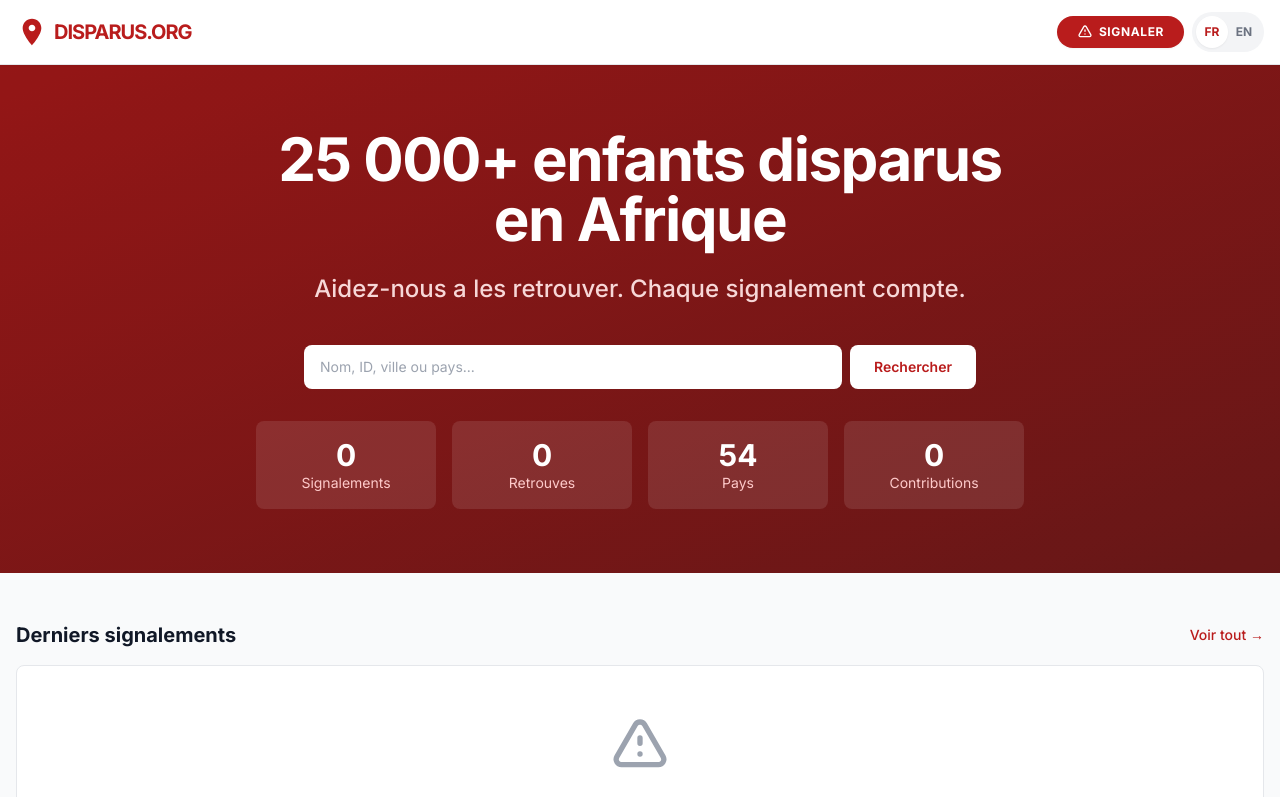
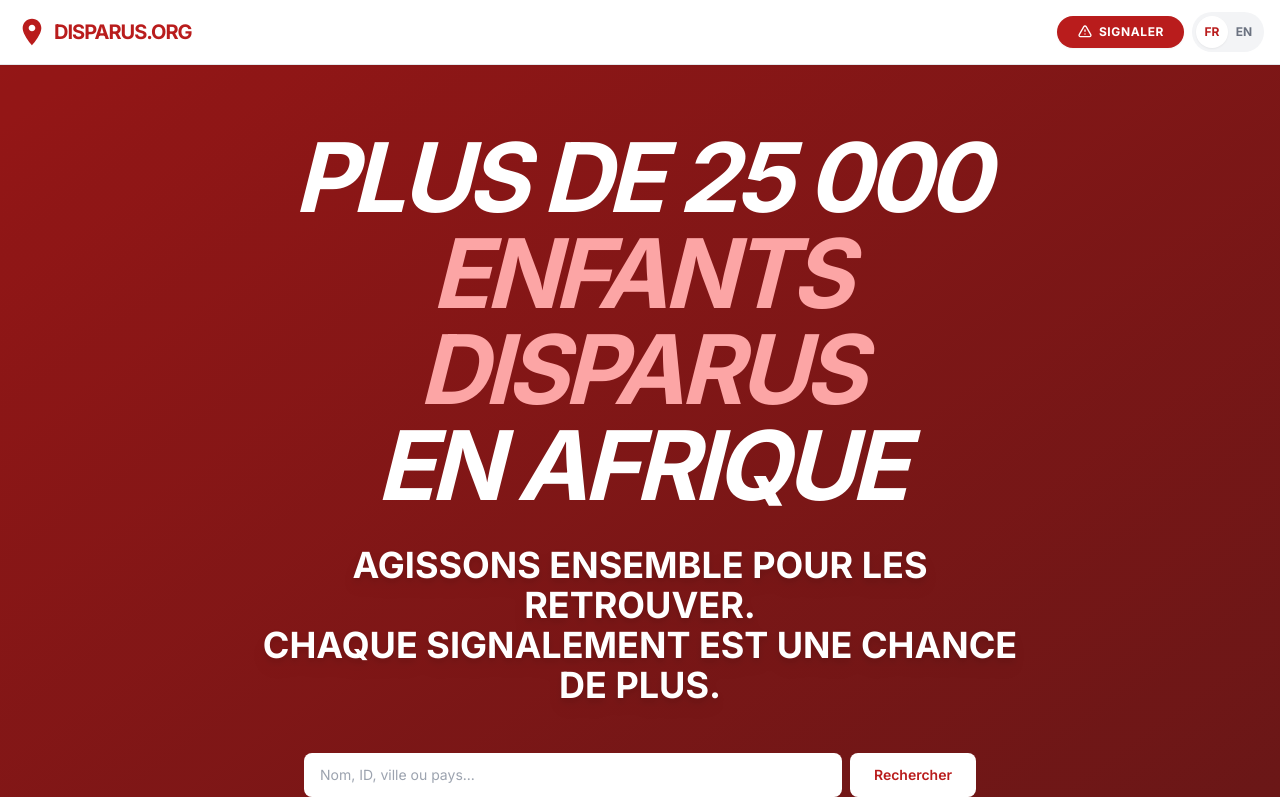
Before and after one commit to moa-digitalagency/DisparusOrg, a Flask app: page / in a window 1280 px wide. Shown: the top 797 px of the page. Run offline with Flask 3, Linux system fonts and the light colour scheme; some libraries are stand-ins or nearby versions.

Commit message:
Make the main welcome text more prominent and impactful
Update the `templates/index.html` file to increase the font size and weight of the main title and subtitle, and adjust the layout for better visual presentation.

Replit-Commit-Author: Agent
Replit-Commit-Session-Id: eb063805-a792-42c1-a0da-084e2ef91571
Replit-Commit-Checkpoint-Type: intermediate_checkpoint
Replit-Commit-Event-Id: ab9f3d36-d5f4-4f5e-a9e0-a635a527048a
Replit-Commit-Screenshot-Url: https://storage.googleapis.com/screenshot-production-us-central1/8d7a2d25-8743-4958-8064-512e4774d594/eb063805-a792-42c1-a0da-084e2ef91571/pz6xgBE
Replit-Helium-Checkpoint-Created: true

```diff
--- a/templates/index.html
+++ b/templates/index.html
@@ -7,11 +7,19 @@
     <div class="absolute inset-0 bg-black/20"></div>
     <div class="max-w-7xl mx-auto px-4 relative z-10">
         <div class="text-center max-w-3xl mx-auto">
-            <h1 class="text-4xl md:text-6xl font-extrabold mb-6 tracking-tight leading-tight" data-testid="text-hero-title">
-                {% if get_locale() == 'fr' %}25 000+ enfants disparus en Afrique{% else %}25,000+ children missing in Africa{% endif %}
+            <h1 class="text-5xl md:text-7xl lg:text-8xl font-black mb-8 tracking-tighter leading-none uppercase italic" data-testid="text-hero-title">
+                {% if get_locale() == 'fr' %}
+                    PLUS DE 25 000<br><span class="text-red-300">ENFANTS DISPARUS</span><br>EN AFRIQUE
+                {% else %}
+                    OVER 25,000<br><span class="text-red-300">MISSING CHILDREN</span><br>IN AFRICA
+                {% endif %}
             </h1>
-            <p class="text-xl md:text-2xl text-red-100 mb-10 font-medium max-w-2xl mx-auto opacity-95">
-                {% if get_locale() == 'fr' %}Aidez-nous a les retrouver. Chaque signalement compte.{% else %}Help us find them. Every report matters.{% endif %}
+            <p class="text-2xl md:text-3xl lg:text-4xl text-white mb-12 font-bold max-w-4xl mx-auto leading-tight drop-shadow-lg">
+                {% if get_locale() == 'fr' %}
+                    AGISSONS ENSEMBLE POUR LES RETROUVER.<br>CHAQUE SIGNALEMENT EST UNE CHANCE DE PLUS.
+                {% else %}
+                    ACT TOGETHER TO FIND THEM.<br>EVERY REPORT IS ONE MORE CHANCE.
+                {% endif %}
             </p>
 
             <form action="/recherche" method="GET" class="max-w-2xl mx-auto mb-8">
```
